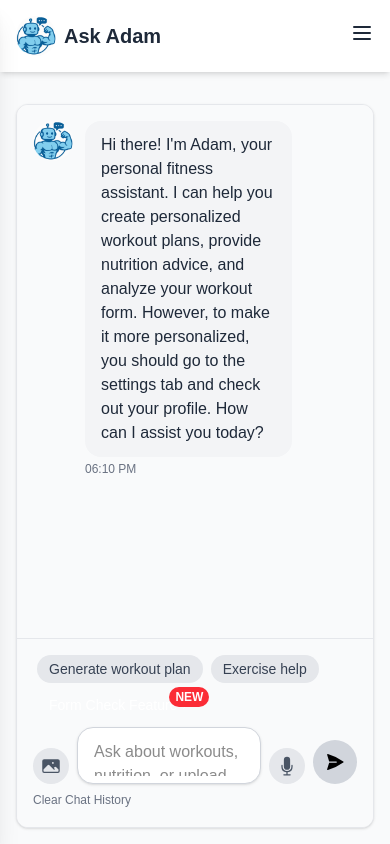
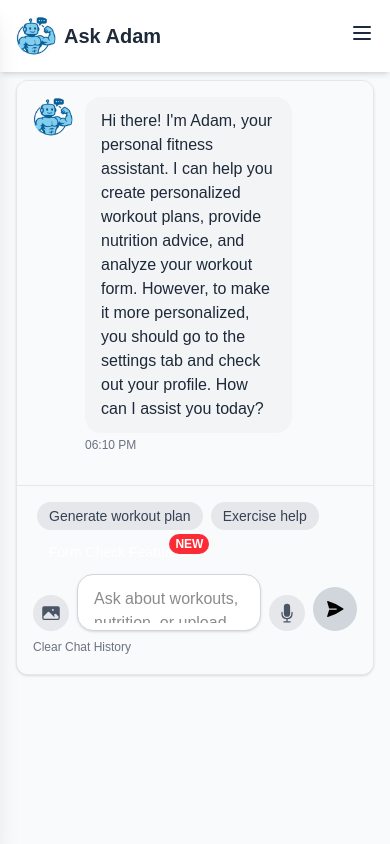
Before and after one commit to DhairyaS450/ask_adam, a Next.js app: page / in a window 390 px wide. Built offline with nearby package versions, Linux system fonts and the light colour scheme; no server answers.

Commit message:
mobile optimization

```diff
--- a/src/app/layout.tsx
+++ b/src/app/layout.tsx
@@ -31,12 +31,12 @@ export default function RootLayout({
   children: React.ReactNode;
 }>) {
   return (
-    <html lang="en">
+    <html lang="en" className="h-full">
       <head>
         <meta name="viewport" content="width=device-width, initial-scale=1, viewport-fit=cover" />
       </head>
       <body
-        className={`${geistSans.variable} ${geistMono.variable} antialiased`}
+        className={`${geistSans.variable} ${geistMono.variable} antialiased h-full`}
       >
         <AuthProvider>
           {children}
--- a/src/app/page.tsx
+++ b/src/app/page.tsx
@@ -13,17 +13,13 @@ export default function Home() {
   };
 
   return (
-    <div className="flex h-screen bg-gray-50 dark:bg-gray-900 relative md:static">
+    <div className="flex min-h-screen flex-col bg-gray-50 dark:bg-gray-900 relative md:static">
       <Sidebar isOpen={isSidebarOpen} onClose={toggleSidebar} />
       <div className="flex flex-col flex-1">
         <Header onMenuClick={toggleSidebar} />
 
         <main className="flex-1 p-4 overflow-hidden pt-20 md:pt-4">
           <div className="max-w-6xl mx-auto h-full flex flex-col">
-            <div className="mb-6">
-
-            </div>
-
             <div className="flex-1 overflow-hidden bg-white dark:bg-gray-800 rounded-xl shadow-sm border border-gray-200 dark:border-gray-700">
               <Chat />
             </div>
--- a/src/components/chat/Chat.tsx
+++ b/src/components/chat/Chat.tsx
@@ -306,7 +306,7 @@ const Chat: React.FC = () => {
   };
 
   return (
-    <div className="flex flex-col h-full bg-gray-50 dark:bg-gray-900 rounded-lg overflow-hidden">
+    <div className="flex flex-col h-full bg-gray-50 dark:bg-gray-900 rounded-lg max-h-[90vh] overflow-hidden">
       <div className="flex-1 overflow-y-auto p-4">
         <div className="max-w-4xl mx-auto">
           {messages.map((message) => (
--- a/src/components/layout/Header.tsx
+++ b/src/components/layout/Header.tsx
@@ -16,7 +16,7 @@ const Header: React.FC<HeaderProps> = ({ onMenuClick }) => {
   const { user } = useAuth();
 
   return (
-    <header className="w-full p-4 bg-white dark:bg-black text-gray-800 dark:text-white shadow-md fixed top-0 left-0 right-0 z-10 md:relative">
+    <header className="w-full p-4 bg-white dark:bg-black text-gray-800 dark:text-white shadow-md fixed top-0 left-0 right-0 z-10 md:sticky">
       <div className="container mx-auto flex items-center justify-between">
         <Link href="/" className="flex items-center gap-2">
           <div className="relative w-10 h-10 overflow-hidden rounded-full">
```
